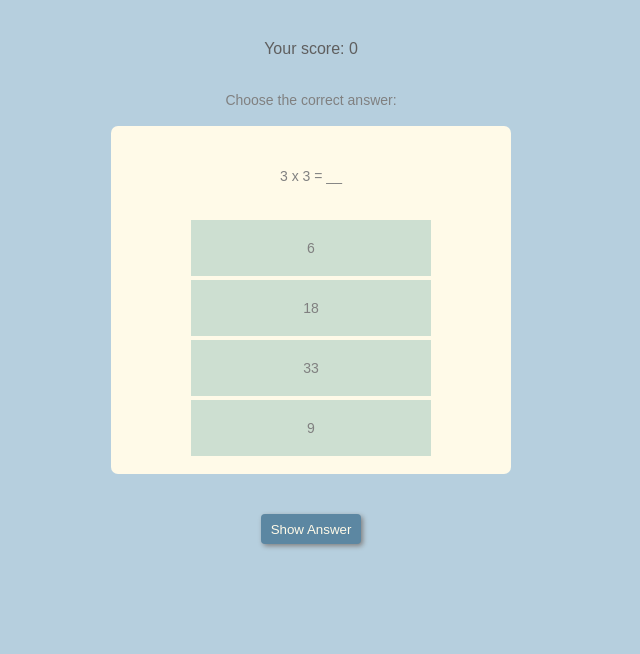
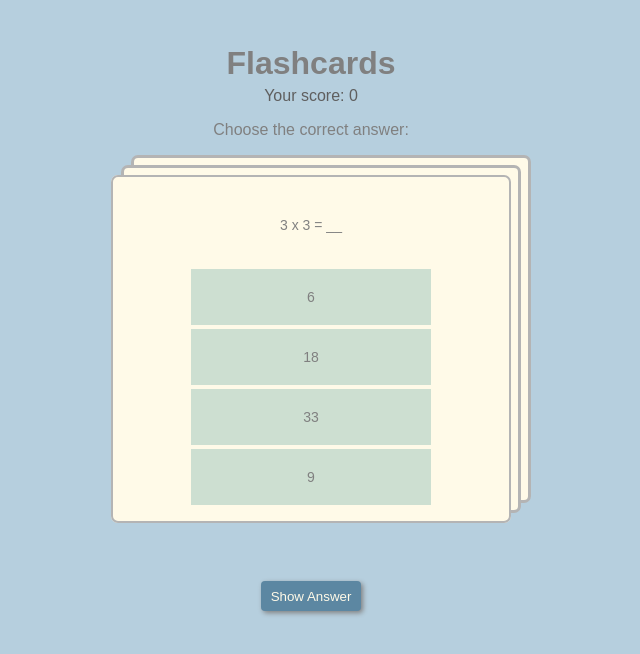
Before and after one commit to debkidder/js-flashcards, a website: page index.html in a window 1280 px wide. Shown: the whole page, without its empty margins (329-969 px from the left). Drawn offline with Linux system fonts and the light colour scheme.

Commit message:
Add styling to show questions as flashcard stack

```diff
--- a/flashcards.css
+++ b/flashcards.css
@@ -13,6 +13,16 @@ body {
   align-items: center;
 }
 
+h1 {
+  color: gray;
+  margin-top: 5px;
+  margin-bottom: 5px;
+}
+
+p {
+  color: gray;
+}
+
 #flashcard {
   margin-top: 2px;
   width: 400px;
@@ -21,6 +31,8 @@ body {
   align-items: center;
   background: #fffae8;
   border-radius: 7px;
+  box-shadow: #b4b4b4 0px 0px 0px 2px inset, #fffae8 10px -10px 0px -3px,
+    #b4b4b4 10px -10px, #fffae8 20px -20px 0px -3px, #b4b4b4 20px -20px;
 }
 
 ul {
@@ -75,6 +87,8 @@ ul {
   font-weight: bold;
   padding-top: 30px;
   color: #5f5f5f;
+  transition: color white;
+  transition-timing-function: ease;
 }
 
 .btn {
--- a/index.html
+++ b/index.html
@@ -8,9 +8,10 @@
   </head>
   <body>
     <div id="wrapper">
+      <h1>Flashcards</h1>
       <div id="score"></div>
+      <p>Choose the correct answer:</p>
       <br>
-      <p class="questAnsText">Choose the correct answer:</p>
       <div id="flashcard">
         <div class="questBlock">
           <div id="questText" class="questAnsText"></div>
@@ -23,7 +24,7 @@
         </ul>
       </div>
         <div id="results"></div>
-      </div>
+      <br>
       <button id="showAnswerBtn" class="btn">Show Answer</button>
       <button id="hideAnswerBtn" class="btn">Hide Answer</button>
       <br />
```
